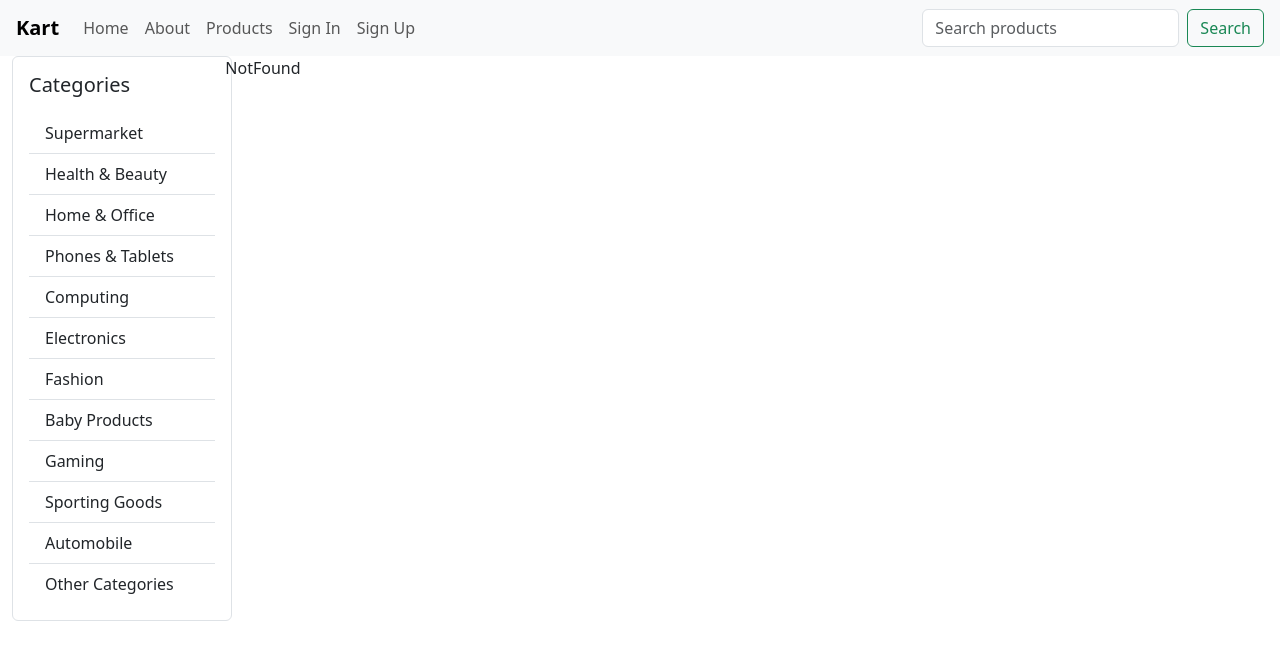
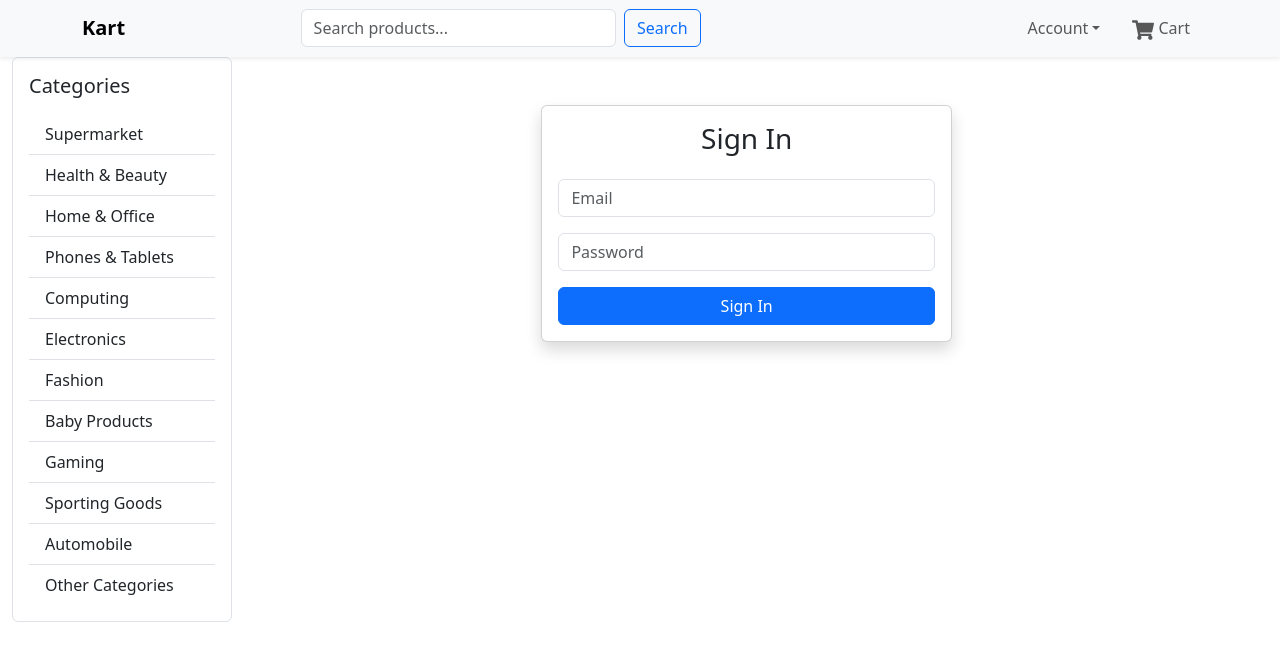
Before and after one commit to mighty-stack/kart, a React (Vite) app: page /dashboard in a window 1280 px wide. Shown: the top 660 px of the page. Built offline with nearby package versions, Linux system fonts and the light colour scheme.

Commit message:
still working hard

```diff
--- a/package.json
+++ b/package.json
@@ -15,6 +15,7 @@
     "formik": "^2.4.6",
     "react": "^19.1.1",
     "react-dom": "^19.1.1",
+    "react-icons": "^5.5.0",
     "react-redux": "^9.2.0",
     "react-router-dom": "^7.8.2",
     "yup": "^1.7.0"
--- a/src/App.jsx
+++ b/src/App.jsx
@@ -9,6 +9,10 @@ import Navbar from './components/Navbar';
 import Sidebar from './components/Sidebar';
 import CategoryPage from './pages/CategoryPage'; // create this page if not present
 import Cart from './pages/Cart';
+import Dashboard from './pages/Dashboard';
+import Checkout from './pages/Checkout';
+
+const token = localStorage.getItem('token');
 
 const App = () => {
 
@@ -24,10 +28,12 @@ const App = () => {
               <Routes>
                 <Route path="/" element={<Home/>}/>
                 <Route path="/about" element={<About/>}/>
-                <Route path="/Sigin" element={<Signin/>}/>
-                <Route path="/Signup" element={<Signup/>}/>
+                <Route path="/signin" element={<Signin />} />
+                <Route path="/signup" element={<Signup/>}/>
                 <Route path="/category/:categoryName" element={<CategoryPage />} />
                 <Route path="/cart" element={<Cart />} />
+                <Route path="/dashboard" element={ token ? <Dashboard token={token}/> : <Signin/> } />
+                <Route path="/checkout" element={<Checkout />} />
                 <Route path="*" element={<NotFound/>}/>
               </Routes>
             </div>
--- a/src/components/Navbar.jsx
+++ b/src/components/Navbar.jsx
@@ -1,48 +1,81 @@
-
-import { useState } from 'react';
-import { Link } from 'react-router-dom';
+import React, { useRef } from 'react';
+import { Link, NavLink } from 'react-router-dom';
+import { FaShoppingCart } from 'react-icons/fa';
 
 const Navbar = () => {
-  const [isOpen, setIsOpen] = useState(false);
+  const dropdownRef = useRef(null);
 
-  const handleToggle = () => setIsOpen((open) => !open);
-  const handleNavClick = () => setIsOpen(false);
+  // Toggle dropdown manually for React (Bootstrap JS is not automatic in React)
+  const handleDropdown = (e) => {
+    e.preventDefault();
+    const menu = dropdownRef.current;
+    if (menu) {
+      menu.classList.toggle('show');
+    }
+  };
+
+  // Close dropdown when clicking outside
+  React.useEffect(() => {
+    const handler = (e) => {
+      if (dropdownRef.current && !dropdownRef.current.parentNode.contains(e.target)) {
+        dropdownRef.current.classList.remove('show');
+      }
+    };
+    document.addEventListener('mousedown', handler);
+    return () => document.removeEventListener('mousedown', handler);
+  }, []);
 
   return (
-    <nav className="navbar navbar-expand-lg navbar-light bg-light px-3">
-      <Link className="navbar-brand fw-bold" to="/" onClick={handleNavClick}>Kart</Link>
-      <button
-        className="navbar-toggler"
-        type="button"
-        aria-controls="navbarNav"
-        aria-expanded={isOpen}
-        aria-label="Toggle navigation"
-        onClick={handleToggle}
-      >
-        <span className="navbar-toggler-icon"></span>
-      </button>
-      <div className={`collapse navbar-collapse${isOpen ? ' show' : ''}`} id="navbarNav">
-        <ul className="navbar-nav me-auto mb-2 mb-lg-0">
-          <li className="nav-item">
-            <Link className="nav-link" to="/" onClick={handleNavClick}>Home</Link>
-          </li>
-          <li className="nav-item">
-            <Link className="nav-link" to="/about" onClick={handleNavClick}>About</Link>
-          </li>
-          <li className="nav-item">
-            <Link className="nav-link" to="/products" onClick={handleNavClick}>Products</Link>
-          </li>
-          <li className="nav-item">
-            <Link className="nav-link" to="/signin" onClick={handleNavClick}>Sign In</Link>
-          </li>
-          <li className="nav-item">
-            <Link className="nav-link" to="/signup" onClick={handleNavClick}>Sign Up</Link>
-          </li>
-        </ul>
-        <form className="d-flex" role="search">
-          <input className="form-control me-2" type="search" placeholder="Search products" aria-label="Search" />
-          <button className="btn btn-outline-success" type="submit">Search</button>
-        </form>
+    <nav className="navbar navbar-expand-lg navbar-light bg-light shadow-sm">
+      <div className="container">
+
+        <Link className="navbar-brand fw-bold" to="/">Kart</Link>
+        <button className="navbar-toggler" type="button" data-bs-toggle="collapse" data-bs-target="#navbarMain" aria-controls="navbarMain" aria-expanded="false" aria-label="Toggle navigation">
+          <span className="navbar-toggler-icon"></span>
+        </button>
+        <div className="collapse navbar-collapse" id="navbarMain">
+
+
+          <form className="d-flex mx-auto" style={{ maxWidth: 400, width: '100%' }}>
+            <input className="form-control me-2" type="search" placeholder="Search products..." aria-label="Search" />
+            <button className="btn btn-outline-primary" type="submit">Search</button>
+          </form>
+
+          <ul className="navbar-nav ms-auto mb-2 mb-lg-0 align-items-center">
+            <li className="nav-item dropdown">
+              <a
+                className="nav-link dropdown-toggle"
+                href="#account"
+                id="accountDropdown"
+                role="button"
+                onClick={handleDropdown}
+                aria-expanded="false"
+              >
+                Account
+              </a>
+              <ul
+                className="dropdown-menu dropdown-menu-end"
+                aria-labelledby="accountDropdown"
+                ref={dropdownRef}
+              >
+                <li>
+                  <Link className="dropdown-item" to="/signin">Sign In</Link>
+                </li>
+                <li>
+                  <Link className="dropdown-item" to="/signup">Sign Up</Link>
+                </li>
+              </ul>
+            </li>
+            <li className="nav-item ms-3">
+              <Link className="nav-link position-relative" to="/cart">
+                <FaShoppingCart size={22} />
+                <span className="ms-1">Cart</span>
+                {/* Optionally, add a badge for cart count */}
+                {/* <span className="badge bg-danger position-absolute top-0 start-100 translate-middle">3</span> */}
+              </Link>
+            </li>
+          </ul>
+        </div>
       </div>
     </nav>
   );
--- a/src/main.jsx
+++ b/src/main.jsx
@@ -6,11 +6,13 @@ import { BrowserRouter } from 'react-router-dom'
 import { Provider } from 'react-redux'
 import { configureStore } from '@reduxjs/toolkit'
 import counterSlice from './redux/counterSlice.js'
+import cartReducer from './redux/cartSlice.js'
 
 
 export const store = configureStore({
   reducer: {
     counter: counterSlice,
+    cart: cartReducer
   },
 })
 
--- /dev/null
+++ b/src/pages/Checkout.jsx
@@ -0,0 +1,26 @@
+import React from 'react';
+
+const Checkout = () => {
+  return (
+    <div className="container mt-5">
+      <div className="row justify-content-center">
+        <div className="col-md-8 col-lg-6">
+          <div className="card shadow">
+            <div className="card-body">
+              <h3 className="card-title mb-4 text-center">Checkout</h3>
+              {/* Add your checkout form or summary here */}
+              <p className="text-center mb-4">Review your order and proceed to payment.</p>
+              <div className="d-grid">
+                <button className="btn btn-success">
+                  Proceed to Payment
+                </button>
+              </div>
+            </div>
+          </div>
+        </div>
+      </div>
+    </div>
+  );
+};
+
+export default Checkout;
--- /dev/null
+++ b/src/pages/Dashboard.jsx
@@ -0,0 +1,23 @@
+import axios from 'axios'
+import { useEffect } from 'react'
+
+
+const Dashboard = () => {
+    useEffect(() => {
+      axios.get(url, {
+        headers : {
+              'Authourization':'Beares:${token}',
+              "Content-Type" : "application/json",
+              "Accept" :   "application/json"
+        }
+      })
+    }, [])
+
+  return (
+    <div>
+        <h1>Hi {} welcome to dashboard</h1>
+    </div>
+  )
+}
+
+export default Dashboard
--- a/src/pages/NotFound.jsx
+++ b/src/pages/NotFound.jsx
@@ -1,9 +1,21 @@
-import React from 'react'
+import React from 'react';
 
-const NotFound = () => {
-  return (
-    <div>NotFound</div>
-  )
-}
+const NotFound = () => (
+  <div className="container d-flex flex-column align-items-center justify-content-center" style={{ minHeight: '80vh' }}>
+    <img
+      src="https://cdn.dribbble.com/users/285475/screenshots/2083086/dribbble_1.gif"
+      alt="404 Not Found"
+      className="img-fluid mb-4"
+      style={{ maxWidth: '350px' }}
+    />
+    <h1 className="display-4 text-center mb-3">404 - Page Not Found</h1>
+    <p className="lead text-center mb-4">
+      Oops! The page you are looking for does not exist.
+    </p>
+    <a href="/" className="btn btn-primary">
+      Go Home
+    </a>
+  </div>
+);
 
-export default NotFound
+export default NotFound;
--- a/src/pages/Signin.jsx
+++ b/src/pages/Signin.jsx
@@ -1,9 +1,89 @@
-import React from 'react'
+import { useState } from 'react';
+import axios from 'axios';
+import { useNavigate } from 'react-router-dom';
+
 
 const Signin = () => {
+  const [form, setForm] = useState({ email: '', password: '' });
+  const [error, setError] = useState('');
+  const [loading, setLoading] = useState(false);
+
+  const navigate = useNavigate()
+
+  const handleChange = (e) => {
+    setForm({ ...form, [e.target.name]: e.target.value });
+  };
+
+  const handleSubmit = (e) => {
+    e.preventDefault();
+    setError('');
+    setLoading(true);
+    axios.post('http://localhost:3001/user/signin', form)
+      .then(res => {
+        let token = res.data.token
+        localStorage.setItem('token',token)
+        if(token){
+          navigate('/dashboard')
+        }
+        // Handle successful signin (e.g., save token, redirect)
+        //
+      console.log(token)
+      })
+      .catch(err => {
+        if (err.response && err.response.data && err.response.data.message) {
+          setError(err.response.data.message);
+        } else if (err.response && err.response.status === 404) {
+          setError('Signin endpoint not found. Please check your backend route.');
+        } else {
+          setError('Signin failed');
+        }
+      })
+      .finally(() => setLoading(false));
+  };
+
   return (
-    <div>Register</div>
-  )
-}
+    <div className="container mt-5">
+      <div className="row justify-content-center">
+        <div className="col-md-6 col-lg-5">
+          <div className="card shadow">
+            <div className="card-body">
+              <h3 className="card-title mb-4 text-center">Sign In</h3>
+              <form onSubmit={handleSubmit}>
+                <div className="mb-3">
+                  <input
+                    type="email"
+                    className="form-control"
+                    placeholder="Email"
+                    name="email"
+                    value={form.email}
+                    onChange={handleChange}
+                    required
+                  />
+                </div>
+                <div className="mb-3">
+                  <input
+                    type="password"
+                    className="form-control"
+                    placeholder="Password"
+                    name="password"
+                    value={form.password}
+                    onChange={handleChange}
+                    required
+                  />
+                </div>
+                {error && <div className="alert alert-danger py-2">{error}</div>}
+                <div className="d-grid">
+                  <button type="submit" className="btn btn-primary" disabled={loading}>
+                    {loading ? 'Signing in...' : 'Sign In'}
+                  </button>
+                </div>
+              </form>
+            </div>
+          </div>
+        </div>
+      </div>
+    </div>
+  );
+};
 
-export default Signin
+export default Signin;
--- a/src/pages/Signup.jsx
+++ b/src/pages/Signup.jsx
@@ -1,8 +1,15 @@
-import React from 'react'
+import React, { useState } from 'react'
 import { Formik, useFormik } from 'formik'
 import * as yup from 'yup'
+import axios from 'axios'
+import { useNavigate } from 'react-router-dom'
+
 
 const Signup = () => {
+  const [error, setError] = useState('');
+  const [loading, setLoading] = useState(false);
+  const navigate = useNavigate()
+
   let formik = useFormik({
     initialValues:{
       firstname: "",
@@ -10,10 +17,23 @@ const Signup = () => {
       email: "",
       password: "",
     },
-    onSubmit:(values)=>{
-      console.log(values)
+    onSubmit:(values) => {
+      setError('');
+      setLoading(true);
+      axios.post('http://localhost:3001/user/signin', values)
+        .then(res => {
+          // Handle successful signup (e.g., redirect or show message)
+           navigate('/dashboard')
+        })
+        .catch(err => {
+          if (err.response && err.response.data && err.response.data.message) {
+            setError(err.response.data.message);
+          } else {
+            setError('Signup failed');
+          }
+        })
+        .finally(() => setLoading(false));
     },
-
     validationSchema: yup.object ({
       firstname:yup.string().required("This field is required"),
       lastname:yup.string().required("This field is required"),
@@ -95,10 +115,10 @@ password: yup.string()
                     {formik.touched.password && formik.errors.password}
                   </small>
                 </div>
-
+                {error && <div className="alert alert-danger py-2">{error}</div>}
                 <div className="d-grid">
-                  <button type="submit" className="btn btn-primary">
-                    Sign Up
+                  <button type="submit" className="btn btn-primary" disabled={loading}>
+                    {loading ? 'Signing up...' : 'Sign Up'}
                   </button>
                 </div>
               </form>
```
Also changed, not shown: src/components/Button.jsx (+23 -2 lines), src/pages/Cart.jsx (+13 -3 lines), 1 other file (tests, documents, lock files or other folders). Lines whose indentation alone changed are shown as unchanged.
